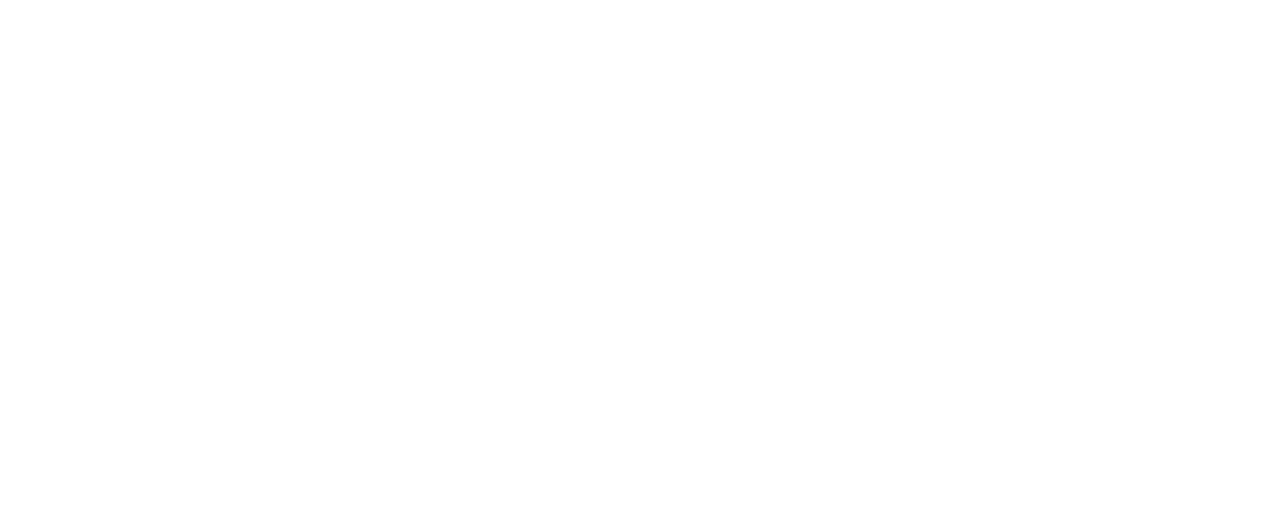
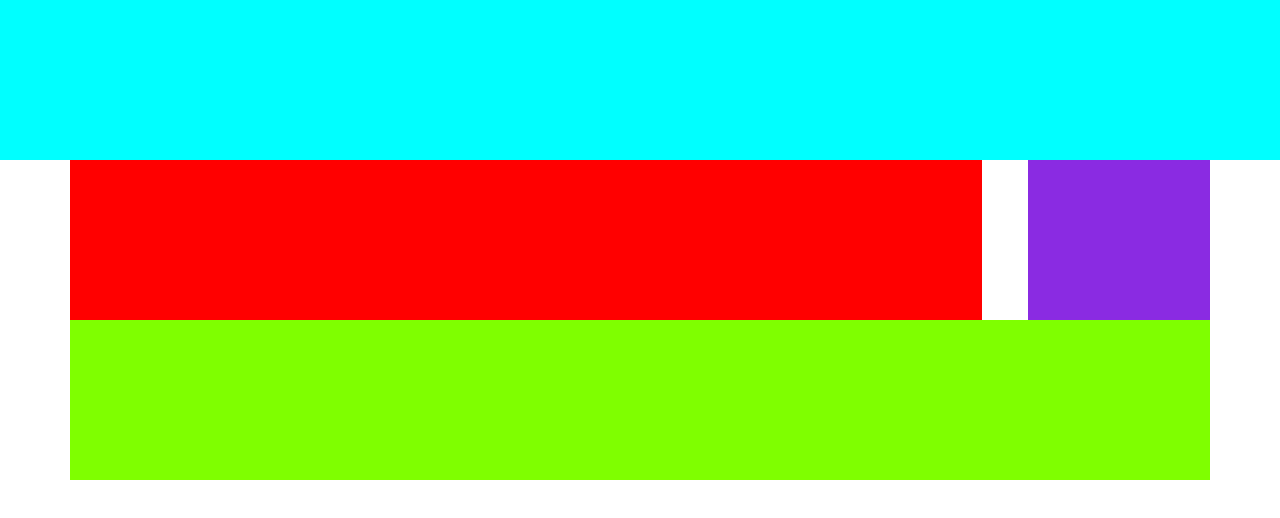
Before and after one commit to GiuliaLanari/Clone-di-LinkedIn-Team-3, a JavaScript app in the folder clone-di-linkedin/: page / in a window 1280 px wide. Shown: the top 518 px of the page. Built offline with nearby package versions, Linux system fonts and the light colour scheme.

Commit message:
installation app.js

```diff
--- a/clone-di-linkedin/src/App.css
+++ b/clone-di-linkedin/src/App.css
@@ -0,0 +1,21 @@
+#navbar {
+  background-color: aqua;
+  height: 20vh;
+}
+
+#topMain {
+  background-color: red;
+  height: 20vh;
+  width: 80%;
+}
+
+#side {
+  background-color: blueviolet;
+  height: 20vh;
+  width: 16%;
+}
+
+#footer {
+  background-color: chartreuse;
+  height: 20vh;
+}
--- a/clone-di-linkedin/src/App.js
+++ b/clone-di-linkedin/src/App.js
@@ -1,8 +1,28 @@
 import "bootstrap/dist/css/bootstrap.min.css";
 import "./App.css";
+import Container from "react-bootstrap/Container";
+import Col from "react-bootstrap/Col";
+import Row from "react-bootstrap/Row";
 
 function App() {
-  return <div></div>;
+  return (
+    <>
+      <Container fluid>
+        <Row>
+          <Col id="navbar"></Col>
+        </Row>
+      </Container>
+      <Container>
+        <Row className="justify-content-between">
+          <div id="topMain"></div>
+          <div id="side"></div>
+        </Row>
+        <Row>
+          <Col xs={12} id="footer"></Col>
+        </Row>
+      </Container>
+    </>
+  );
 }
 
 export default App;
```
Also changed, not shown: 1 other file (tests, documents, lock files or other folders).
